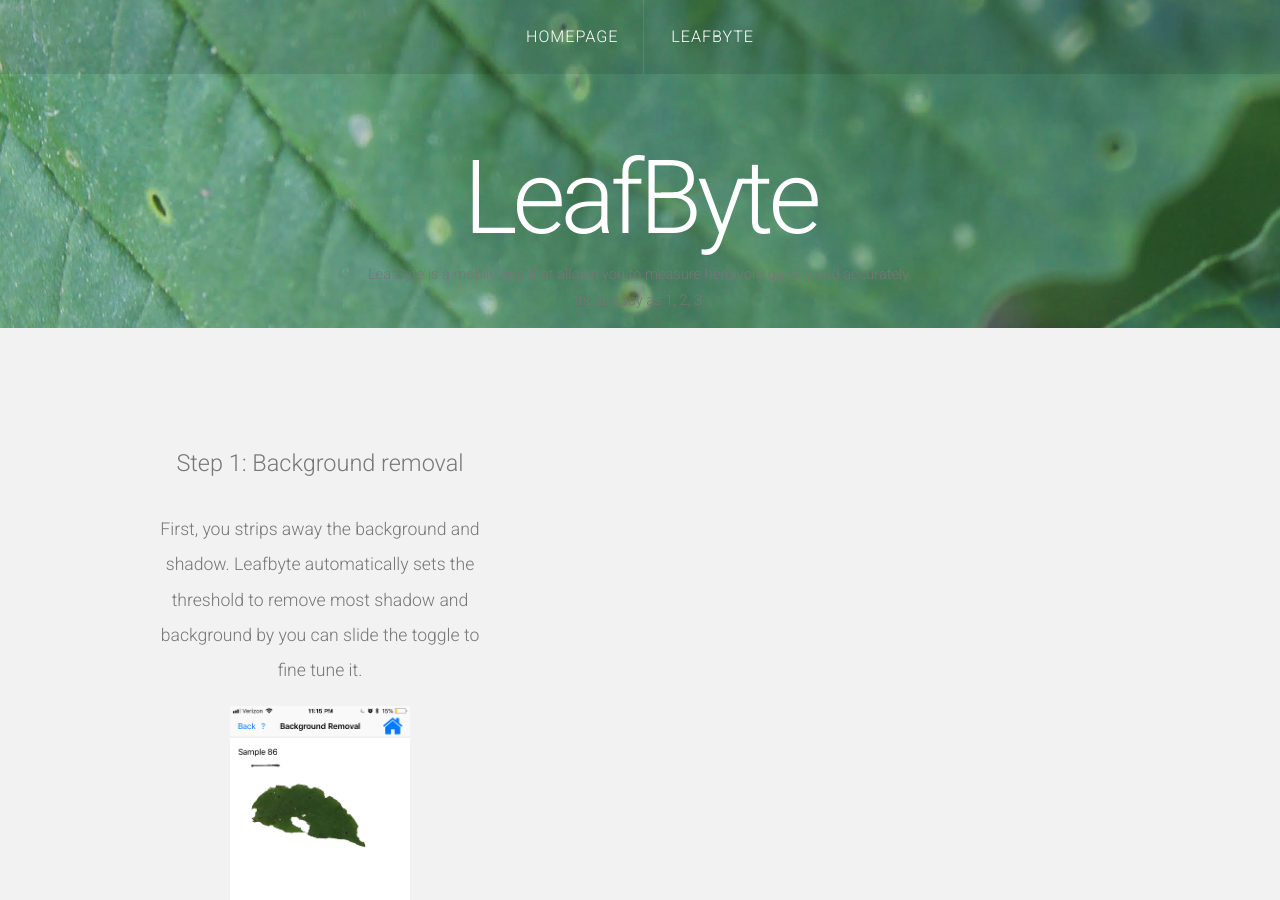
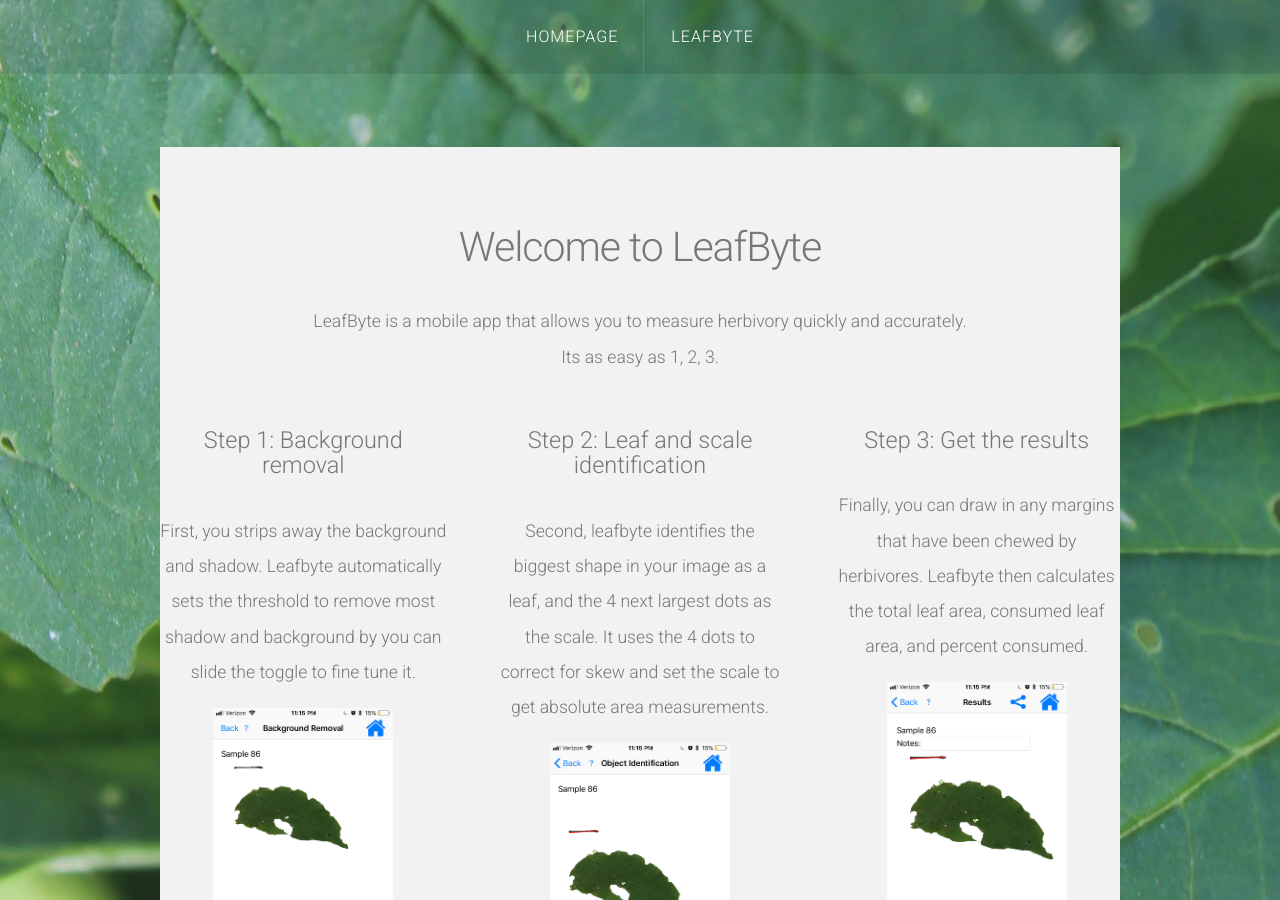
Before and after one commit to Zoegp/zoegp.github.io, a Jekyll site: the page leafbyte.html, which Jekyll copies as it is, in a window 1280 px wide and 900 px high. Built offline with Jekyll 4.4.1, drawn with Linux system fonts in a browser that asks for light colours; nearby versions of some CDN libraries.

Commit message:
Update leafbyte.html

```diff
--- a/leafbyte.html
+++ b/leafbyte.html
@@ -23,7 +23,6 @@
 </head>
 <body>
 
-
 	<!-- Header -->
 	<div id="header">
 		<div id="nav-wrapper">
@@ -40,18 +39,16 @@
 		<div class="container">
 
 			<!-- Logo -->
-			<div id="logo">
-				<h1><a href="#">LeafByte</a></h1>
-				</header>
-		<p>LeafByte is a mobile app that allows you to measure herbivory quickly and accurately. <br> Its as easy as 1, 2, 3. </p>
 
-		</div>
-	</div>
 	<!-- Header -->
 	<!-- Featured -->
 <div id="featured">
 	<div class="container">
-
+		<header>
+			<h2>Welcome to LeafByte</h2>
+		</header>
+		<p>LeafByte is a mobile app that allows you to measure herbivory quickly and accurately. <br> Its as easy as 1, 2, 3. </p>
+		<div class="row">
 			<section class="4u">
 				<h3>Step 1: Background removal</h3>
 				<p>First, you strips away the background and shadow. Leafbyte automatically sets the threshold to remove most shadow and background by you can slide the toggle to fine tune it.</p>
```
